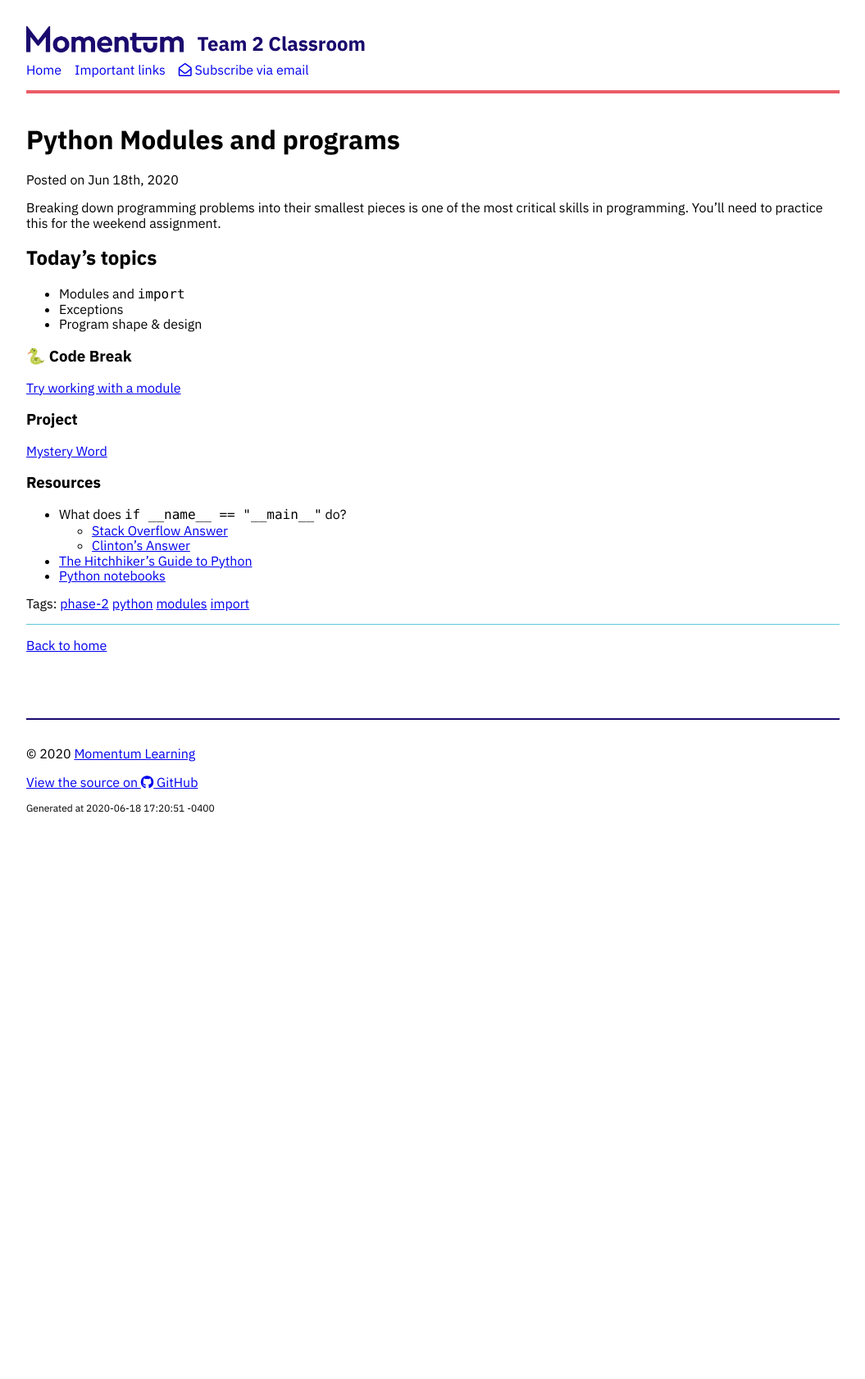
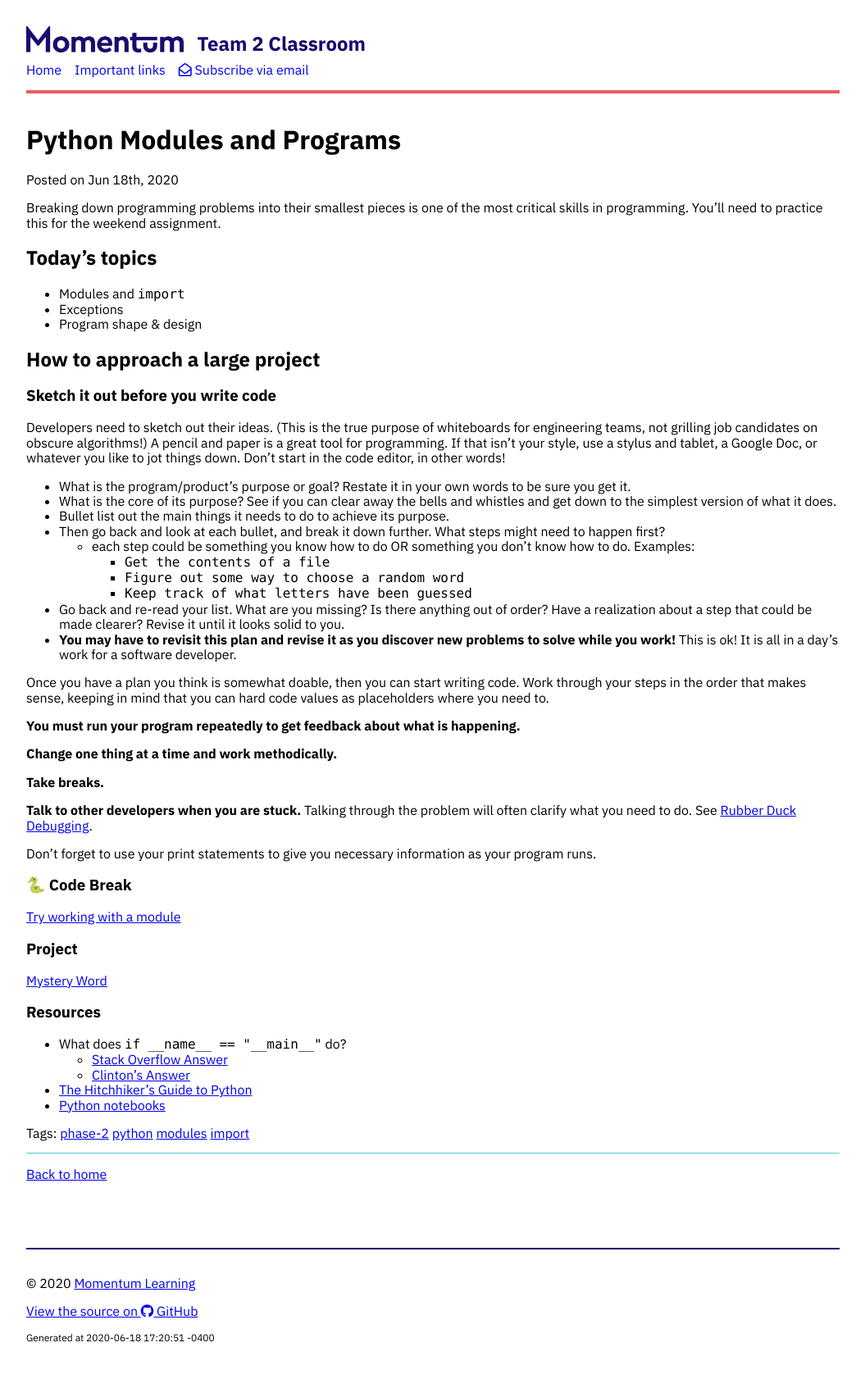
Before and after one commit to momentum-team-3/momentum-team-3.github.io, a Jekyll site: the page built from _posts/2020-06-18-py-modules.md, in a window 1280 px wide. Shown: the whole page at 82% size, without its empty margins (112-1167 px from the left). Built offline with Jekyll 4.4.1, drawn with Linux system fonts in a browser that asks for light colours; nearby versions of some CDN libraries; before the commit the page ends 1037 px from its top, so only the background shows below that.

Commit message:
Add how to approach a large project

```diff
--- a/_posts/2020-06-18-py-modules.md
+++ b/_posts/2020-06-18-py-modules.md
@@ -1,6 +1,6 @@
 ---
 layout: post
-title: Python Modules and programs
+title: Python Modules and Programs
 tags: phase-2 python modules import
 ---
 
@@ -11,6 +11,36 @@ Breaking down programming problems into their smallest pieces is one of the most
 - Modules and `import`
 - Exceptions
 - Program shape & design
+
+## How to approach a large project
+
+### Sketch it out before you write code
+
+Developers need to sketch out their ideas. (This is the true purpose of whiteboards for engineering teams, not grilling job candidates on obscure algorithms!) A pencil and paper is a great tool for programming. If that isn't your style, use a stylus and tablet, a Google Doc, or whatever you like to jot things down. Don't start in the code editor, in other words!
+
+- What is the program/product's purpose or goal? Restate it in your own words to be sure you get it.
+- What is the core of its purpose? See if you can clear away the bells and whistles and get down to the simplest version of what it does.
+- Bullet list out the main things it needs to do to achieve its purpose.
+- Then go back and look at each bullet, and break it down further. What steps might need to happen first?
+  - each step could be something you know how to do OR something you don't know how to do. Examples:
+      - `Get the contents of a file`
+      - `Figure out some way to choose a random word`
+      - `Keep track of what letters have been guessed`
+- Go back and re-read your list. What are you missing? Is there anything out of order? Have a realization about a step that could be made clearer? Revise it until it looks solid to you.
+- **You may have to revisit this plan and revise it as you discover new problems to solve while you work!** This is ok! It is all in a day's work for a software developer.
+
+Once you have a plan you think is somewhat doable, then you can start writing code. Work through your steps in the order that makes sense, keeping in mind that you can hard code values as placeholders where you need to.
+
+**You must run your program repeatedly to get feedback about what is happening.**
+
+**Change one thing at a time and work methodically.**
+
+**Take breaks.**
+
+**Talk to other developers when you are stuck.** Talking through the problem will often clarify what you need to do. See [Rubber Duck Debugging](https://rubberduckdebugging.com/).
+
+Don't forget to use your print statements to give you necessary information as your program runs.
+
 
 ### 🐍 Code Break
 
```
